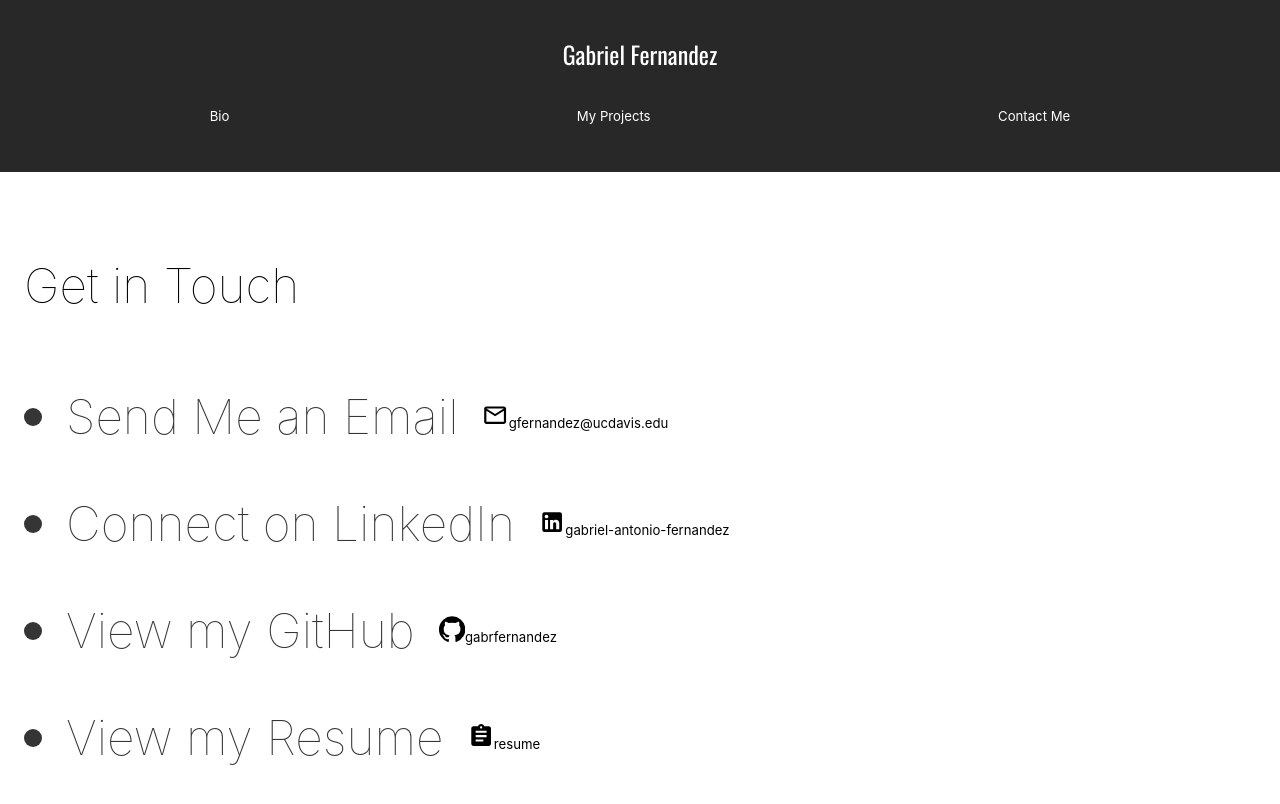
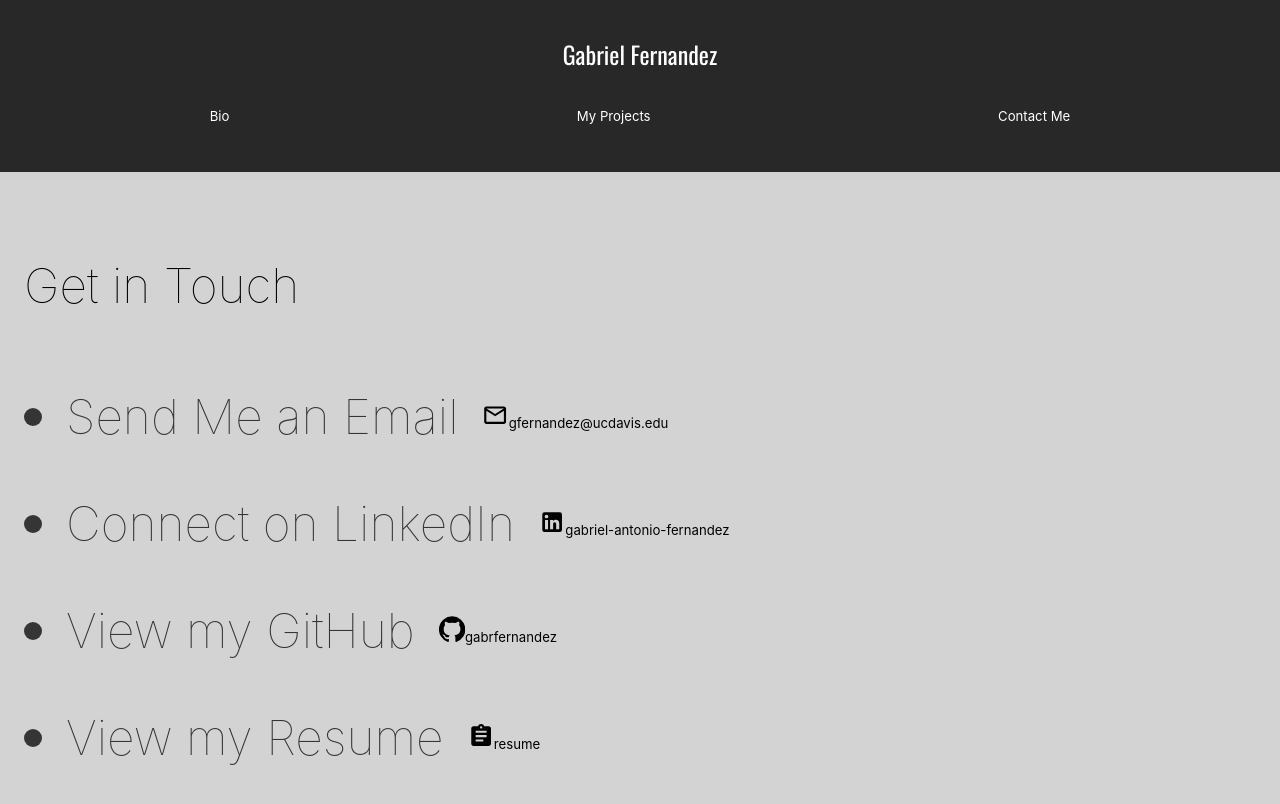
Before and after one commit to gabrfernandez/gabrfernandez.github.io, a React (Create React App) app: page /contact in a window 1280 px wide. Shown: the top 804 px of the page. Built offline with nearby package versions, Linux system fonts and the light colour scheme.

Commit message:
update background color

```diff
--- a/src/views/Contact.js
+++ b/src/views/Contact.js
@@ -11,7 +11,7 @@ import pdf from "../img/GabrielFernandezResume.pdf"
 
 const Contact = () => {
     return (
-        <ContactStyle exit="exit" variants={pageAnimation} initial="hidden" animate="show" style={{background:"#fff"}}>
+        <ContactStyle exit="exit" variants={pageAnimation} initial="hidden" animate="show" style={{background:"#D3D3D3"}}>
             <Title>
                 <Hide>
                     <motion.h2 variants={titleAnim}>Get in Touch</motion.h2>
--- a/src/views/Projects.js
+++ b/src/views/Projects.js
@@ -14,7 +14,7 @@ const Projects = () => {
   const [element, controls]= useScroll();
   const [element2, controls2]=useScroll();
     return (
-        <Work style={{background:"#fff"}} exit="exit" variants={pageAnimation} initial="hidden" animate="show">
+        <Work style={{background:"#D3D3D3"}} exit="exit" variants={pageAnimation} initial="hidden" animate="show">
             <motion.div variants={sliderContainer}>
               <Frame1 variants={slider}></Frame1>
               <Frame2 variants={slider}></Frame2>
```
